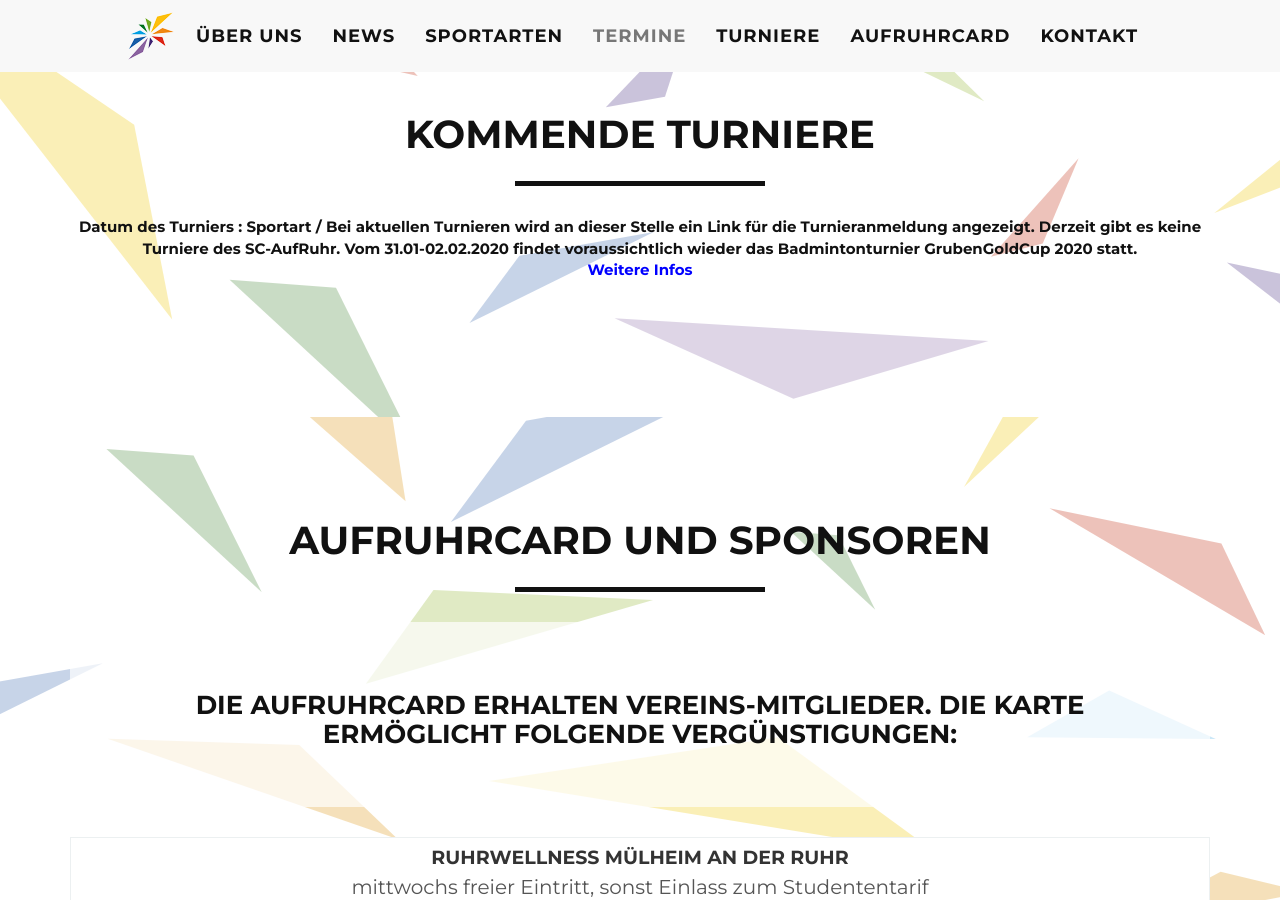
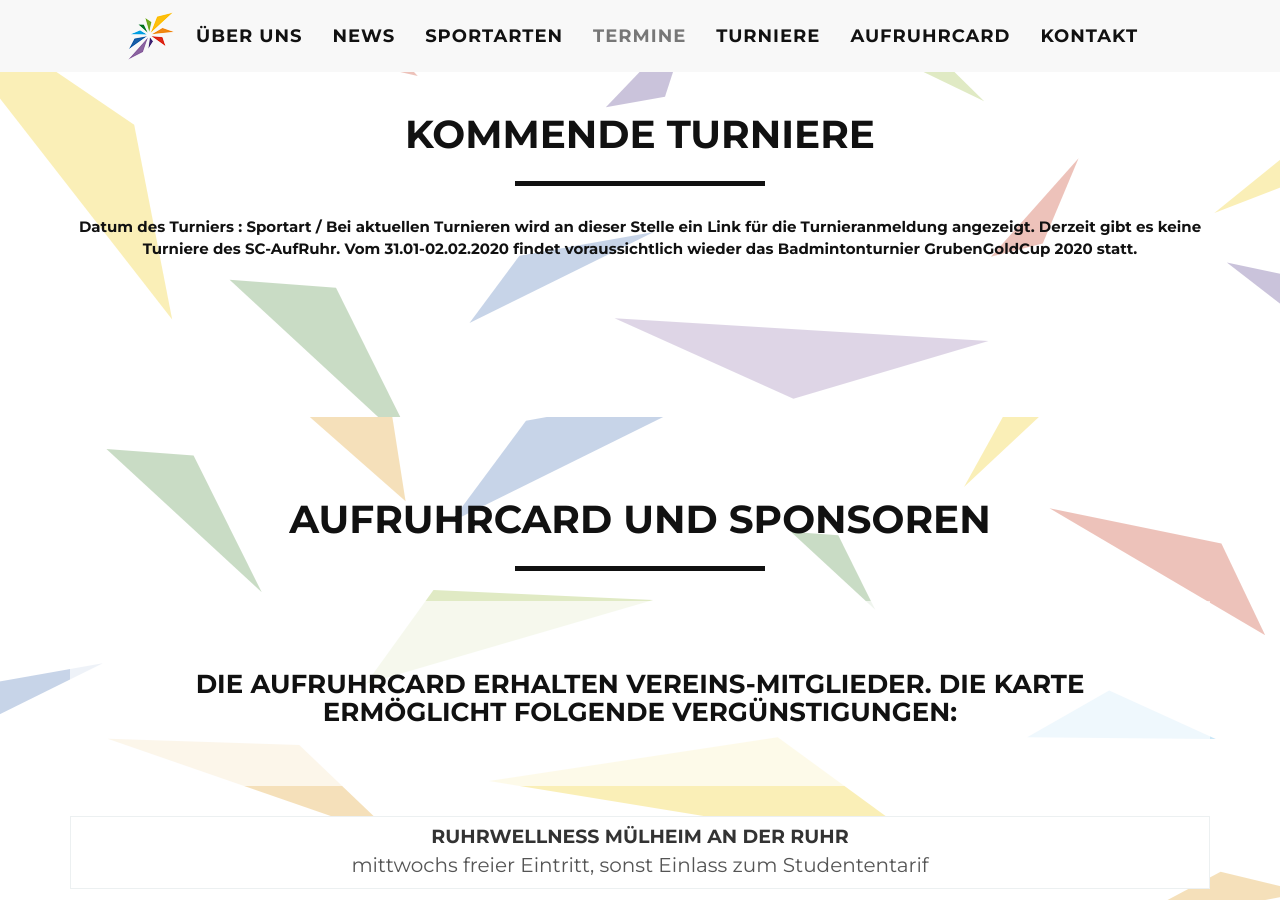
Before and after one commit to scarweb/scarweb.github.io, a Jekyll site: the page built from index.html, in a window 1280 px wide and 900 px high, scrolled down 4083 px. Built offline with Jekyll 4.4.1, drawn with Linux system fonts in a browser that asks for light colours; comment, search, counter and statistics services are not loaded.

Commit message:
Link zum Volleyballturnier aukommentiert

```diff
--- a/_includes/tourniere.html
+++ b/_includes/tourniere.html
@@ -12,7 +12,7 @@
                 {% for turnier in site.data.tourniere %}
                     <strong>{{turnier.datum}} : {{turnier.name}} /  {{turnier.text}}</strong> <br>
                 {% endfor %}
-                <b><a href="/volleyballturnier2019.html"><font color="#0000FF">Weitere Infos</font></a></b>
+                <!-- <b><a href="/volleyballturnier2019.html"><font color="#0000FF">Weitere Infos</font></a></b> -->
                 <p>&nbsp;</p>
 
 
```
